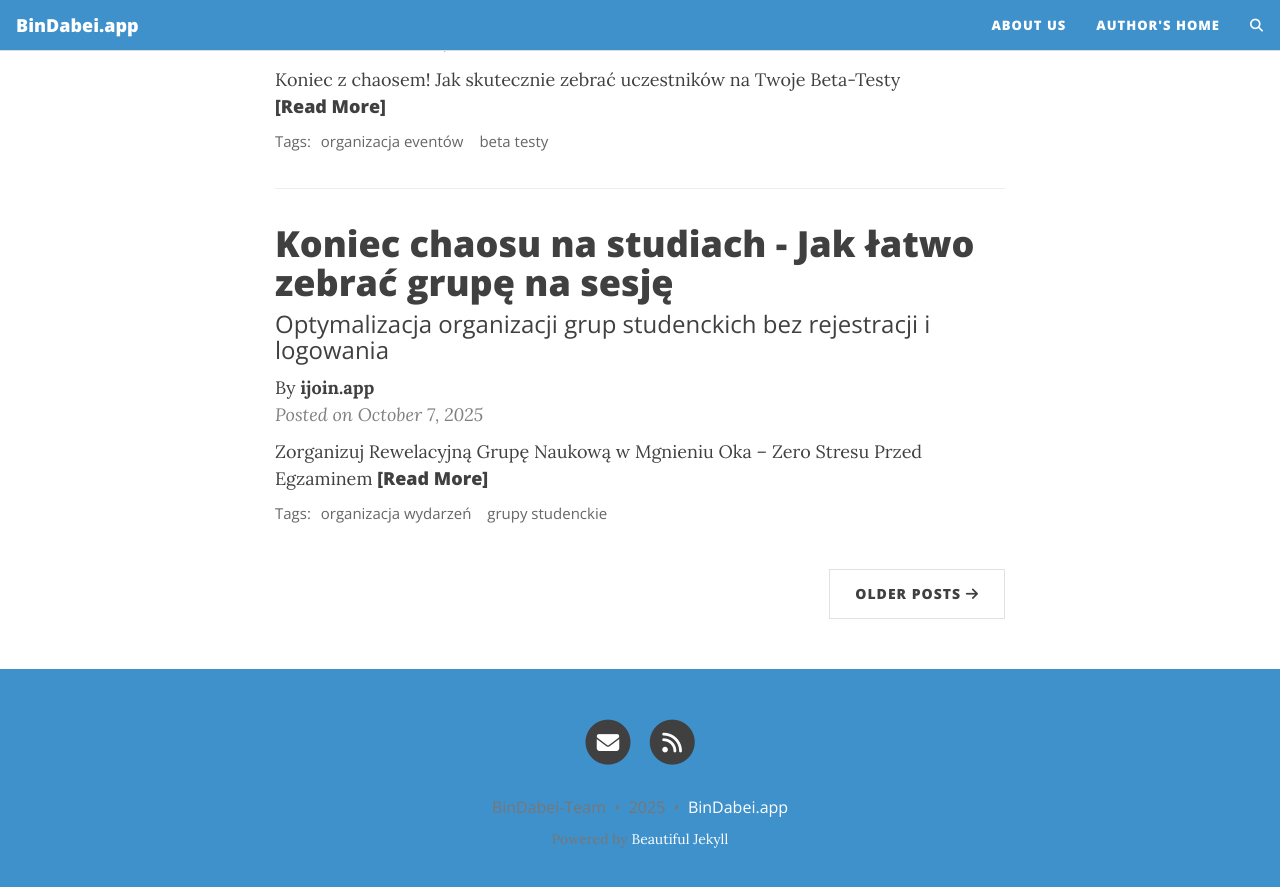
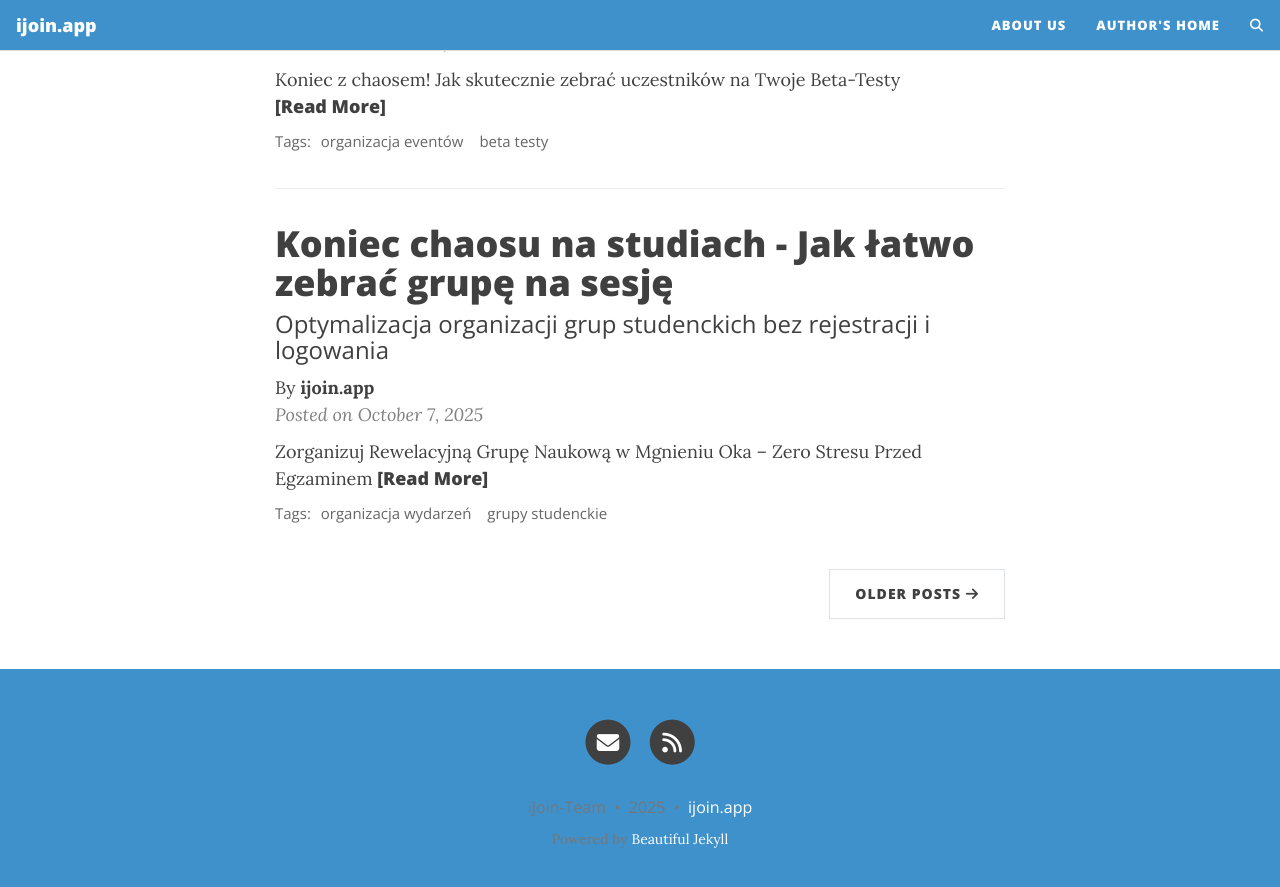
Before and after one commit to Gitanito/pl.ijoin.app, a Jekyll site: the page built from index.html, in a window 1280 px wide and 900 px high, scrolled down 1599 px. Shown: the top 887 px of the window. Built offline with Jekyll 4.4.1, drawn with Linux system fonts in a browser that asks for light colours; the list of posts is cut into pages by our own code; comment, search, counter and statistics services are not loaded.

Commit message:
Automated commit: a55ec2b4

```diff
--- a/_config.yml
+++ b/_config.yml
@@ -10,10 +10,10 @@
 ############################
 
 # Name of website
-title: BinDabei.app
+title: ijoin.app
 
 # Your name to show in the footer
-author: BinDabei-Team
+author: iJoin-Team
 
 youtubeurl: https://www.youtube.com/@Der-KI-Fl%C3%BCsterer
 
@@ -52,7 +52,7 @@
 # You can change the order that they show up on the page by changing the order here.
 # Uncomment the links you want to show and add your information to each one.
 social-network-links:
-  email: "office@bindabei.app"
+  email: "office@ijoin.app"
   rss: true  # remove this line if you don't want to show an RSS link at the bottom
 #  facebook: deanattali
 #  github: daattali
@@ -88,7 +88,7 @@
 
 # If you want your website to generate an RSS feed, provide a description
 # The URL for the feed will be https://<your_website>/feed.xml
-rss-description: BinDabei.app - Verabredungen Super-Simple!
+rss-description: ijoin.app - Spotkania Super Proste!
 
 ###########################
 # --- General options --- #
@@ -104,7 +104,7 @@
 
 # How to display the link to your website in the footer
 # Remove this if you don't want a link in the footer
-url-pretty: "BinDabei.app"
+url-pretty: "ijoin.app"
 
 # Add the website title to the title of every page
 title-on-all-pages: true
@@ -304,3 +304,7 @@
 
 # Beautiful Jekyll / Dean Attali
 # 2fc73a3a967e97599c9763d05e564189
+
+
+language: pl
+rss_description: ijoin.app - Spotkania Super Proste!
--- a/_includes/footer-scripts.html
+++ b/_includes/footer-scripts.html
@@ -36,3 +36,4 @@
     <script src="{{ js | relative_url }}"></script>
   {% endfor %}
 {% endif %}
+<script defer src="https://cloud.umami.is/script.js" data-website-id="4d3f573f-5598-43dd-b737-56d09fb03875"></script>
```
